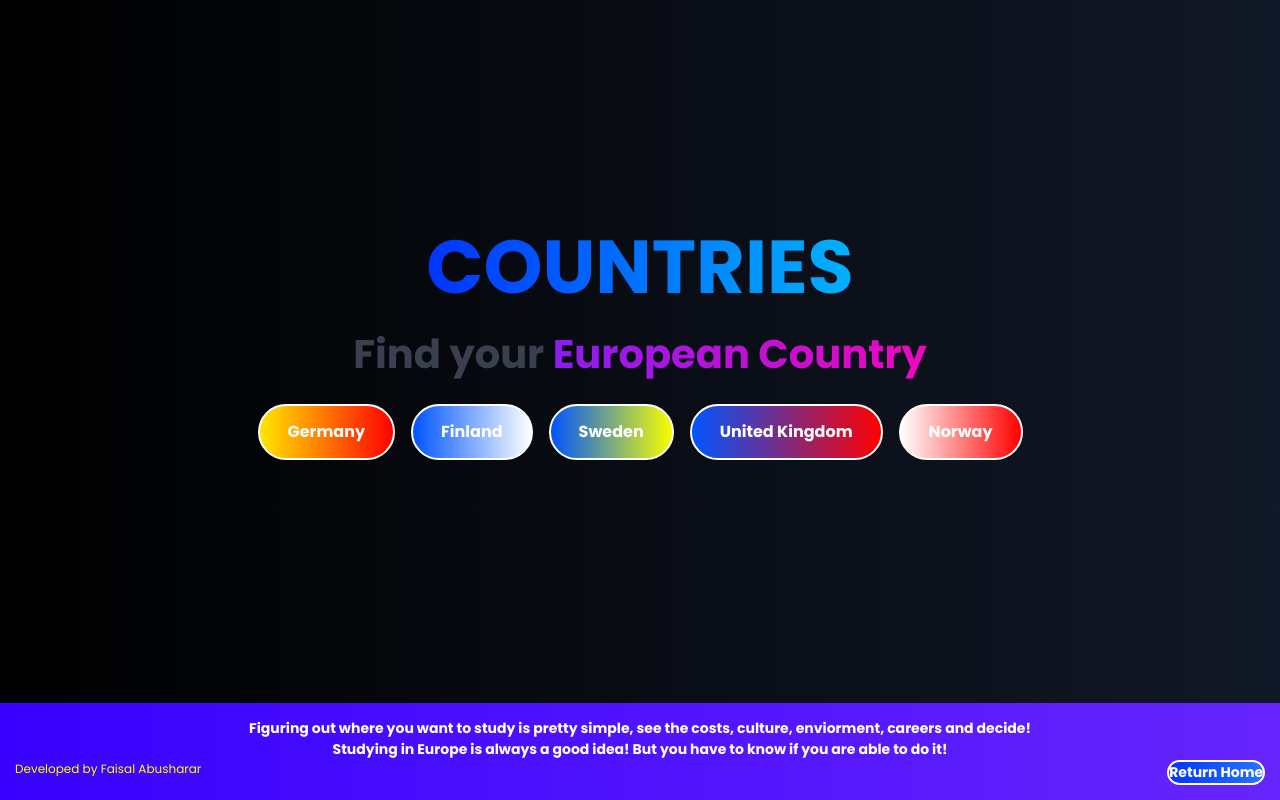
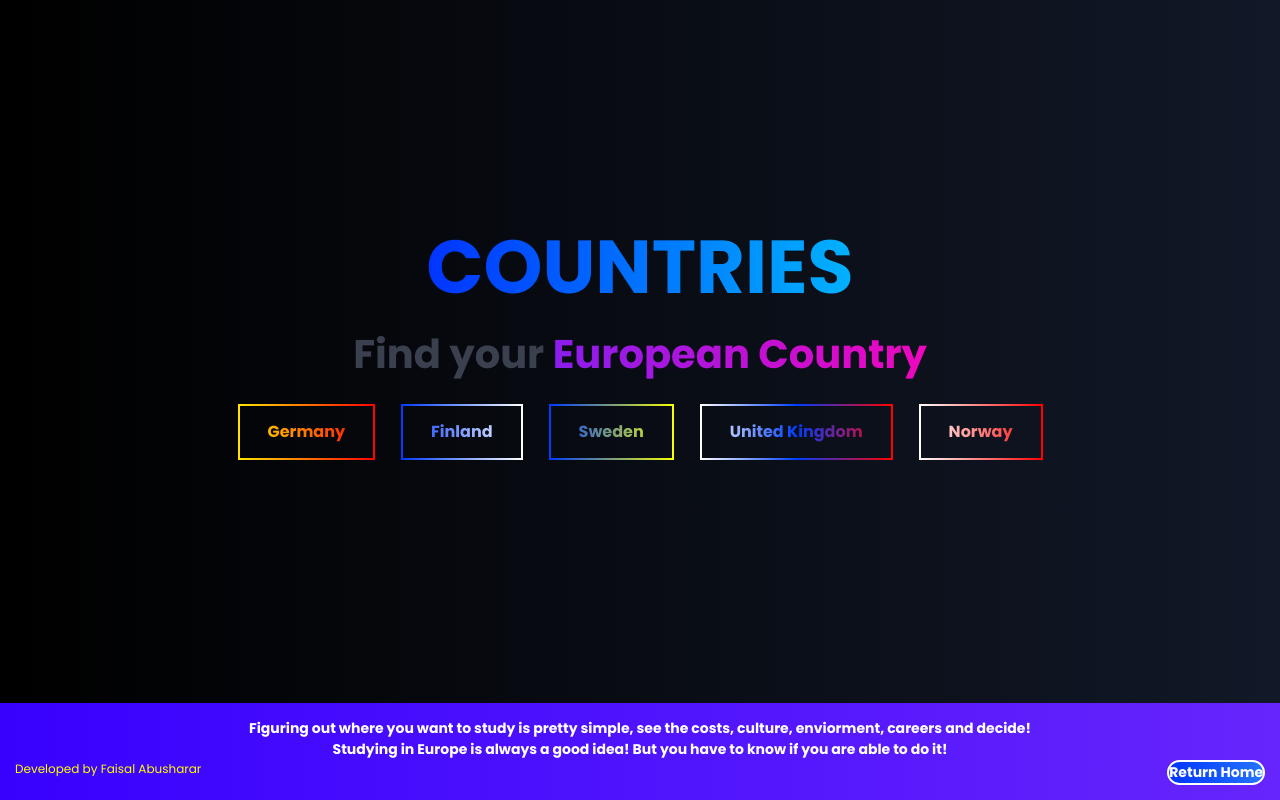
Before and after one commit to FaisalAbusharar/europe-university-info, a Next.js app: page /countries in a window 1280 px wide. Built offline with nearby package versions, Linux system fonts and the light colour scheme.

Commit message:
updated country buttons, will implement better method later

```diff
--- a/src/app/components/buttonStyles.tsx
+++ b/src/app/components/buttonStyles.tsx
@@ -23,11 +23,13 @@ const StyledButton: React.FC<StyledButtonProps> = ({ children }) => {
   const buttonStyles = {
     fontSize: '16px',
     borderRadius: '50px',
-    border: isHovered ? '2px solid white' : '2px solid rgb(255, 255, 255)',
+    border: 'solid rgb(255, 255, 255)',
     padding: '14px 28px',
     cursor: 'pointer',
-    transition: 'transform 0.5s ease, border 0.5s ease, color 0.5s ease, background-color 20.5s ease, margin 0.5s ease',
-    backgroundImage:  'linear-gradient(to right, #6625fc, rgb(255, 3, 184))',
+    transition: 'transform 0.5s ease, border 0.5s ease, color 0.5s ease, background-color 0.5s ease, margin 0.5s ease, background-clip 0.5s ease',
+    backgroundImage: isHovered
+    ? 'linear-gradient(to right, #6625fc, rgb(255, 3, 184))'
+    : 'transparent', // Change to transparent when not hovered
     color: isHovered ? 'white' : 'transparent',
     fontWeight: 900,
     transform: isHovered ? `rotate(${rotation}deg) scale(1.3)` : 'none',
@@ -50,12 +52,6 @@ const StyledButton: React.FC<StyledButtonProps> = ({ children }) => {
   );
 };
 
-const GlobalStyles = `
-  @keyframes gradientAnimation {
-    0% { background-position: 0% 50%; }
-    50% { background-position: 100% 50%; }
-    100% { background-position: 0% 50%; }
-  }
-`;
+
 
 export default StyledButton;
--- a/src/app/countries/country.css
+++ b/src/app/countries/country.css
@@ -3,22 +3,6 @@
 @tailwind utilities;
 
 
-:root {
-    --gradient-germany: linear-gradient(to left, #fe0101, #ffe600);
-    --gradient-germany-hover: linear-gradient(to left, #e9fe01, #fe0101);
-
-    --gradient-finland: linear-gradient(to left, #ffffff, #0055ff);
-    --gradient-finland-hover: linear-gradient(to right, #ffffff, #0055ff);
-
-    --gradient-sweden: linear-gradient(to left, #f6ff00, #0055ff);
-    --gradient-sweden-hover: linear-gradient(to right, #f6ff00, #0055ff);
-
-    --gradient-uk: linear-gradient(to left, #ff0000, #0055ff);
-    --gradient-uk-hover: linear-gradient(to right, #ff0000, #0055ff);
-
-    --gradient-norway: linear-gradient(to left, #ff0000, #ffffff);
-    --gradient-norway-hover: linear-gradient(to right, #ff0000, #ffffff);
-}
 
 #countryContainer{
     margin-top: 20px;
@@ -36,57 +20,9 @@
     font-weight: 800;
   }
 
-  .countryButton[data-gradient="germany"] {
-    background: var(--gradient-germany);
-  }
 
-  .countryButton[data-gradient="germany"]:hover {
-    border: 2px solid black;
-    color: black;
-    background: var(--gradient-germany-hover);
-  }
 
-  .countryButton[data-gradient="finland"] {
-    background: var(--gradient-finland);
-  }
-
-  .countryButton[data-gradient="finland"]:hover {
-    border: 2px solid black;
-    color: black;
-    background: var(--gradient-finland-hover);
-  }
-
-  .countryButton[data-gradient="sweden"] {
-    background: var(--gradient-sweden);
-  }
-
-  .countryButton[data-gradient="sweden"]:hover {
-    border: 2px solid black;
-    color: black;
-    background: var(--gradient-sweden-hover);
-  }
-
-  .countryButton[data-gradient="uk"] {
-    background: var(--gradient-uk);
-  }
-
-  .countryButton[data-gradient="uk"]:hover {
-    border: 2px solid black;
-    color: black;
-    background: var(--gradient-uk-hover);
-  }
-
-  .countryButton[data-gradient="norway"] {
-    background: var(--gradient-norway);
-  }
-
-  .countryButton[data-gradient="norway"]:hover {
-    border: 2px solid black;
-    color: black;
-    background: var(--gradient-norway-hover);
-  }
-
-  #footerReturnButton {
+#footerReturnButton {
     font-size: 14px;
     border-radius: 50px;
     border: 2px solid #ffffff;
--- a/src/app/countries/page.tsx
+++ b/src/app/countries/page.tsx
@@ -1,7 +1,8 @@
+"use client"
 import { Poppins } from 'next/font/google';
 import Link from 'next/link';
 import './country.css'
-
+import '../styles/gradientButtonStyles.css'
 
 const poppins = Poppins({ subsets: ['latin'], weight: ['400', '700'] });
 
@@ -13,14 +14,20 @@ const Countries = () => {
         <h2 id="Subtitle">Find your <p id="gradientSub">European Country</p></h2>
           <div id="countryContainer" className="flex space-x-4 mb-8">
             <Link href="/countries/germany">
-            <button className="countryButton" data-gradient="germany">Germany</button>
+            <button className='button' id="gradientButtonTextGermany">Germany</button>
             </Link>
             <Link href="/countries/finland">
-            <button className="countryButton" data-gradient="finland">Finland</button>
+            <button className='button' id="gradientButtonTextFinland">Finland</button>
             </Link>
-            <button className="countryButton" data-gradient="sweden">Sweden</button>
-            <button className="countryButton" data-gradient="uk">United Kingdom</button>
-            <button className="countryButton" data-gradient="norway">Norway</button>
+            <Link href="/countries/sweden">
+            <button className='button' id="gradientButtonTextSweden">Sweden</button>
+            </Link>
+            <Link href="/countries/unitedkingdom">
+            <button className='button' id="gradientButtonTextUK">United Kingdom</button>
+            </Link>
+            <Link href="/countries/norway">
+            <button className='button' id="gradientButtonTextNorway">Norway</button>
+            </Link>
           </div>
       </div>
       <div className="footerContainer">
--- /dev/null
+++ b/src/app/styles/gradientButtonStyles.css
@@ -0,0 +1,96 @@
+.button {
+    font-size: 16px;
+    border: 2px solid rgb(255, 255, 255);
+    padding: 14px 28px;
+    cursor: pointer;
+    transition: transform 0.5s ease, border 0.5s ease, color 0.5s ease, background-color 0.5s ease, margin 0.5s ease;
+    color: transparent;
+    font-weight: 900;
+    -webkit-background-clip: text;
+    background-clip: text;
+    margin-left: 5px;
+    margin-right: 5px;
+    border-image-slice: 1;
+  }
+
+  /* Specific styles for each button */
+
+  #gradientButtonTextGermany {
+    background-image: linear-gradient(to left, #fe0101, #ffe600);
+    border-image: linear-gradient(to left, #fe0101, #ffe600) 1;
+  }
+
+  #gradientButtonTextGermany:hover {
+    border-image: linear-gradient(to left, #fe0101, #ffe600) 1;
+    color: white;
+    transform: scale(1.3);
+    -webkit-background-clip: padding-box;
+    background-clip: padding-box;
+    margin-left: 15px;
+    margin-right: 15px;
+    background-image: linear-gradient(to right, #fe0101, #ffe600);
+  }
+
+  #gradientButtonTextFinland {
+    background-image: linear-gradient(to left, #ffffff, #003cff);
+    border-image: linear-gradient(to left, #ffffff, #003cff) 1;
+  }
+
+  #gradientButtonTextFinland:hover {
+    border-image: linear-gradient(to left, #ffffff, #003cff) 1;
+    color: white;
+    transform: scale(1.3);
+    -webkit-background-clip: padding-box;
+    background-clip: padding-box;
+    margin-left: 15px;
+    margin-right: 15px;
+    background-image: linear-gradient(to right, #ffffff, #003cff);
+  }
+
+  #gradientButtonTextSweden {
+    background-image: linear-gradient(to left, #f6ff00, #003cff);
+    border-image: linear-gradient(to left, #f6ff00, #003cff) 1;
+  }
+
+  #gradientButtonTextSweden:hover {
+    border-image: linear-gradient(to left, #f6ff00, #003cff) 1;
+    color: white;
+    transform: scale(1.3);
+    -webkit-background-clip: padding-box;
+    background-clip: padding-box;
+    margin-left: 15px;
+    margin-right: 15px;
+    background-image: linear-gradient(to right, #f6ff00, #003cff);
+  }
+
+  #gradientButtonTextUK {
+    background-image: linear-gradient(to left, #ff0000, #003cff, #ffffff);
+    border-image: linear-gradient(to left, #ff0000, #003cff, #ffffff) 1;
+  }
+
+  #gradientButtonTextUK:hover {
+    border-image: linear-gradient(to left, #ff0000, #003cff, #ffffff) 1;
+    color: white;
+    transform: scale(1.3);
+    -webkit-background-clip: padding-box;
+    background-clip: padding-box;
+    margin-left: 15px;
+    margin-right: 15px;
+    background-image: linear-gradient(to right, #ff0000, #003cff, #ffffff);
+  }
+
+  #gradientButtonTextNorway {
+    background-image: linear-gradient(to left, #ff0000, #ffffff);
+    border-image: linear-gradient(to left, #ff0000, #ffffff) 1;
+  }
+
+  #gradientButtonTextNorway:hover {
+    border-image: linear-gradient(to left, #ff0000, #ffffff) 1;
+    color: white;
+    transform: scale(1.3);
+    -webkit-background-clip: padding-box;
+    background-clip: padding-box;
+    margin-left: 15px;
+    margin-right: 15px;
+    background-image: linear-gradient(to right, #ff0000, #ffffff);
+  }
```
